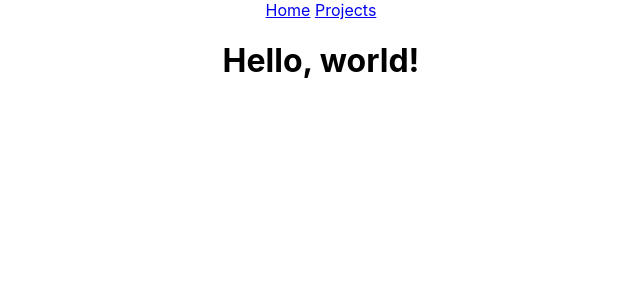
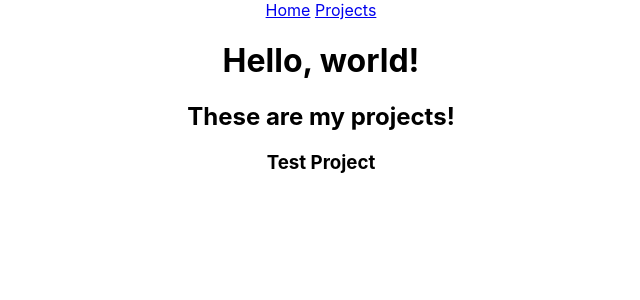
Before and after one commit to mddilley/portfolio-site, a React (Create React App) app: page / in a window 1280 px wide. Shown: the top 300 px of the page, without its empty margins (319-959 px from the left). Built offline with nearby package versions, Linux system fonts and the light colour scheme.

Commit message:
Import/render Projects component in App.js, import/render Project in Projects component, mock Project component

```diff
--- a/src/App.js
+++ b/src/App.js
@@ -2,12 +2,14 @@ import React from 'react';
 import './App.css';
 import Home from './Components/Home'
 import TopBar from './Components/TopBar'
+import Projects from './Components/Projects'
 
 function App() {
   return (
     <div className="App">
       <TopBar />
       <Home />
+      <Projects />
     </div>
   );
 }
--- a/src/Components/Project.js
+++ b/src/Components/Project.js
@@ -0,0 +1,9 @@
+import React from 'react'
+
+function Project(props) {
+  return <div>
+          <h3>{props.name}</h3>
+         </div>
+}
+
+export default Project;
--- a/src/Components/Projects.js
+++ b/src/Components/Projects.js
@@ -1,9 +1,10 @@
 import React from 'react'
+import Project from './Project'
 
 function Projects() {
   return <div>
-          <h1>These are my projects!</h1>
-          <Project name={"Test Project"} />
+          <h2>These are my projects!</h2>
+          <p><Project name={"Test Project"} /></p>
          </div>
 }
 
```
